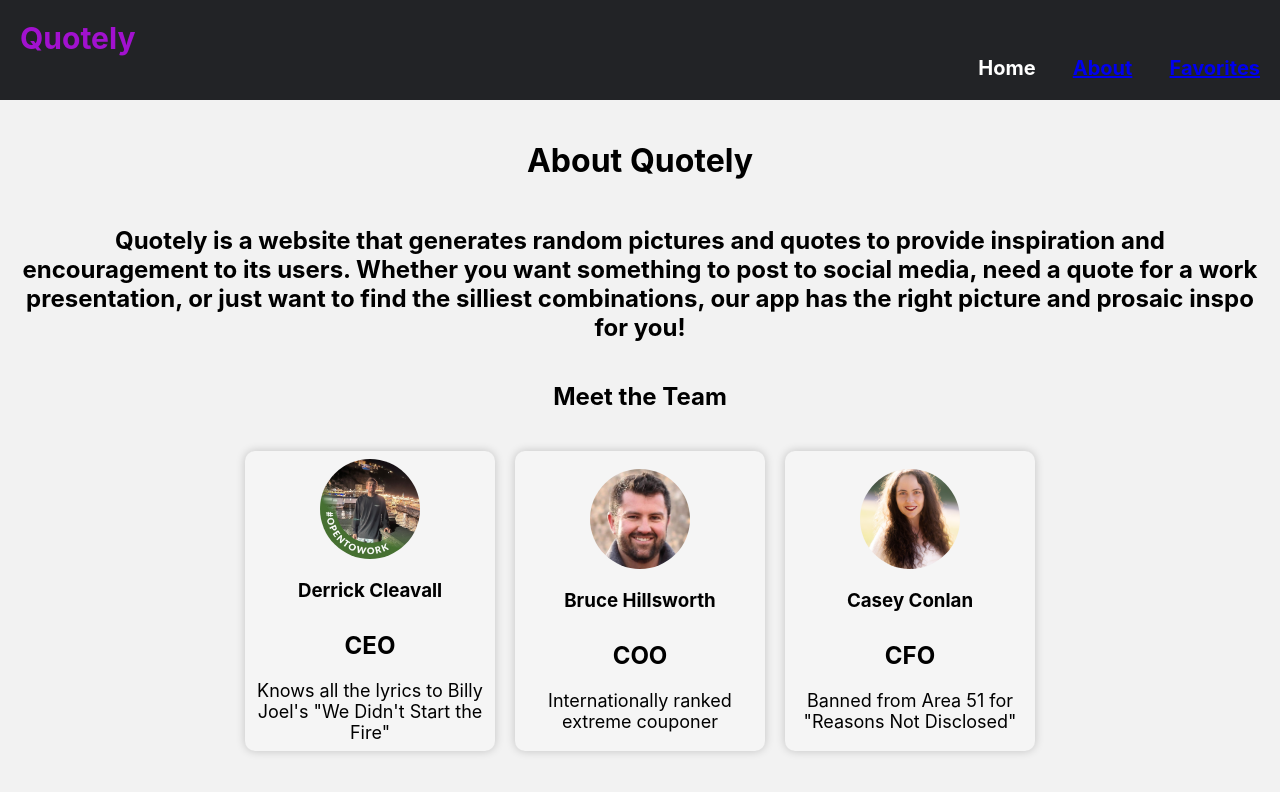
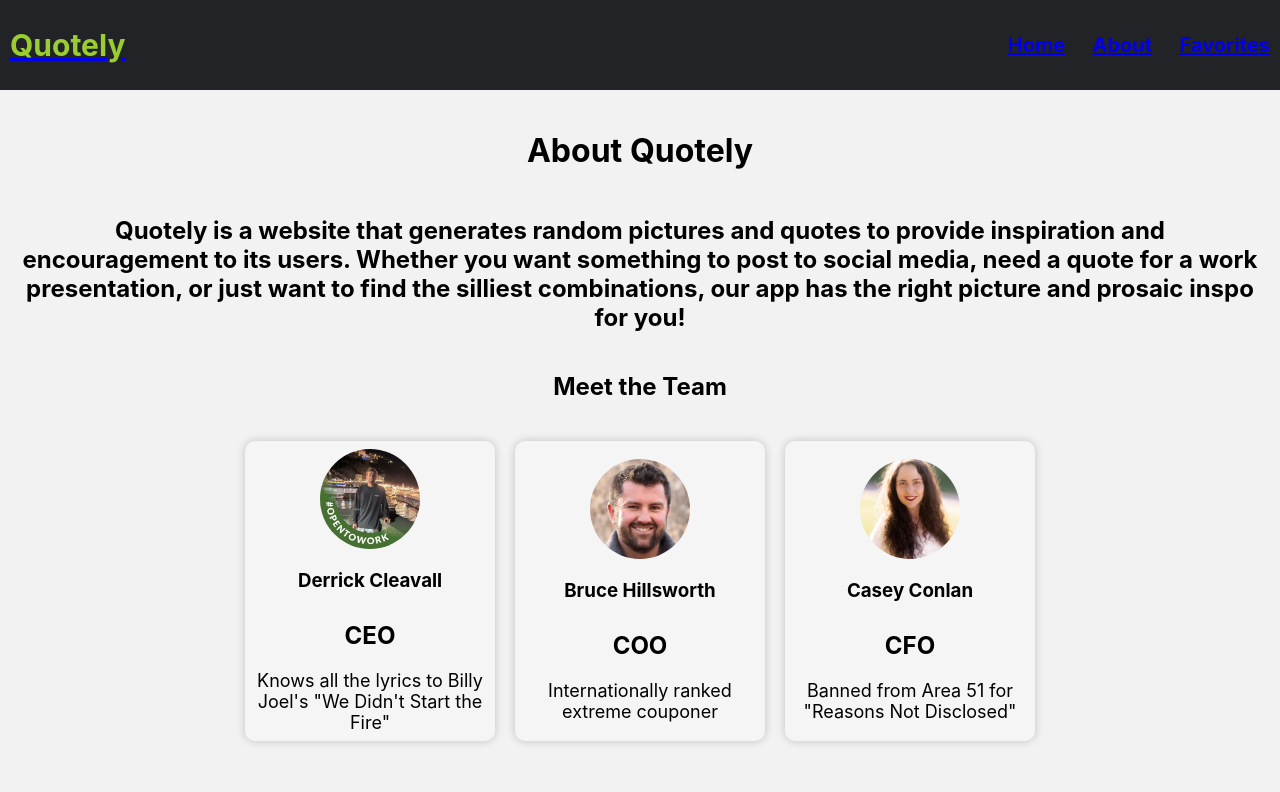
Before and after one commit to caseyconlan/vibely, a React (Create React App) app in the folder phase-2/vibely/: page /about in a window 1280 px wide. Shown: the top 792 px of the page. Built offline with nearby package versions, Linux system fonts and the light colour scheme; data requests are answered from the project's data file.

Commit message:
Home button and colors

```diff
--- a/phase-2/vibely/db/db.json
+++ b/phase-2/vibely/db/db.json
@@ -79,6 +79,38 @@
       "likes": 0,
       "dislikes": 0,
       "id": 10
+    },
+    {
+      "img": "https://fastly.picsum.photos/id/599/350/350.jpg?hmac=J4xuuZQCmICxJGN7lgWDkd4xDyi6zcAIhJiTRIAIeCs",
+      "quote": "Colloquial poetry is to the real art as the barber's wax dummy is to sculpture.",
+      "author": "Ezra Pound",
+      "likes": 0,
+      "dislikes": 0,
+      "id": 11
+    },
+    {
+      "img": "https://fastly.picsum.photos/id/341/350/350.jpg?hmac=OcIQTbGJRx0FkCaTnLWBbg54x_SlVzVLTFkAC8hZBC4",
+      "quote": "Seeing that a Pilot steers the ship in which we sail, who will never allow us to perish even in the midst of shipwrecks, there is no reason why our minds should be overwhelmed with fear and overcome with weariness.",
+      "author": "John Calvin",
+      "likes": 0,
+      "dislikes": 0,
+      "id": 12
+    },
+    {
+      "img": "https://fastly.picsum.photos/id/7/350/350.jpg?hmac=CckZlcKsyC6Ccx847yTiKftOUTL-wZug26tlX-wtel8",
+      "quote": "Open the way before the new government to prove that it is for serving the people.",
+      "author": "Muqtada al Sadr",
+      "likes": 0,
+      "dislikes": 0,
+      "id": 13
+    },
+    {
+      "img": "https://fastly.picsum.photos/id/220/350/350.jpg?hmac=I8BX8Fg9UVkOB74C1exWvExDIOJ51GdzCEEagiS9_yM",
+      "quote": "When it's said and done, the one thing I want to leave on this earth is hope. I have felt hopelessness, and it's a terrible feeling. Hopelessness will destroy you. I want to bring hope to other people.",
+      "author": "Paula Deen",
+      "likes": 0,
+      "dislikes": 0,
+      "id": 14
     }
   ]
 }
--- a/phase-2/vibely/src/App.css
+++ b/phase-2/vibely/src/App.css
@@ -40,9 +40,8 @@
 }
 
 #vibely {
-  color: #a211cf;
+  color: yellowgreen;
   font-size: 30px;
-
 }
 
 .navbar-flex-container {
@@ -92,10 +91,10 @@
 }
 
 .fwdBtn:hover {
-  color: #cf11c9;
+  color: yellowgreen;
 }
 .backBtn:hover {
-  color: #cf11c9;
+  color: yellowgreen;
 }
 
 .imgBackBtn {
@@ -113,11 +112,11 @@
 }
 
 .imgFwdBtn:hover {
-  color: #cf11c9;
+  color: yellowgreen;
 }
 
 .imgBackBtn:hover {
-  color: #cf11c9;
+  color: yellowgreen;
 }
 
 .image-container {
@@ -399,3 +398,38 @@
   border-radius: 8px;
   align-items: flex-start;
 }
+
+.navbar {
+  display: flex;
+  justify-content: space-between;
+  align-items: center;
+  padding: 10px;
+  height: 70px;
+}
+
+#vibely {
+  font-size: 30px;
+  font-weight: bold;
+}
+
+.navbar-flex-container {
+  display: flex;
+  align-items: center;
+}
+
+.navbar-flex-container a:focus,
+.navbar-flex-container a:hover {
+  color: yellowgreen;
+  outline: none;
+}
+
+
+.flex-item {
+  margin-right: 20px;
+  font-size: 20px;
+  font-weight: bold;
+}
+
+.flex-item:last-child {
+  margin-right: 0;
+}
--- a/phase-2/vibely/src/NavBar.js
+++ b/phase-2/vibely/src/NavBar.js
@@ -2,16 +2,20 @@
 import { Link } from "react-router-dom";
 
 function NavBar() {
+  const activeStyle = { backgroundColor: "yellowgreen"};
+
   return (
     <div className="navbar">
-      <div id="vibely">Quotely</div>
+        <Link to="/"><div id="vibely">Quotely</div></Link>
       <div className="navbar-flex-container">
-        <div className="flex-item">Home</div>
         <div className="flex-item">
-          <Link to="/about">About</Link>
-          </div>
+          <Link to="/" activeStyle={activeStyle}>Home</Link>
+        </div>
         <div className="flex-item">
-          <Link to="/favorites">Favorites</Link>
+          <Link to="/about" activeStyle={activeStyle}>About</Link>
+        </div>
+        <div className="flex-item">
+          <Link to="/favorites" activeStyle={activeStyle}>Favorites</Link>
         </div>
       </div>
     </div>
```
